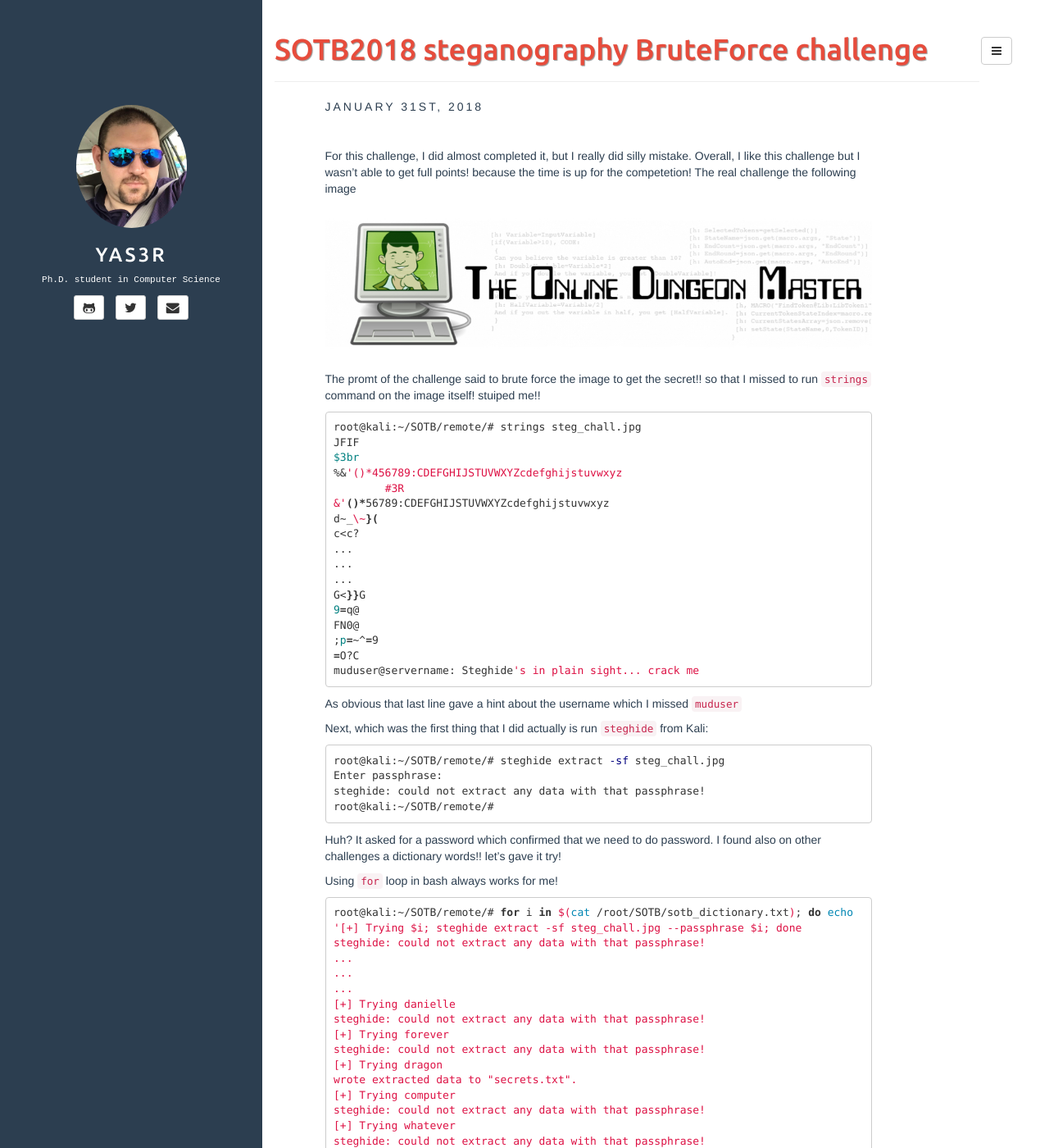
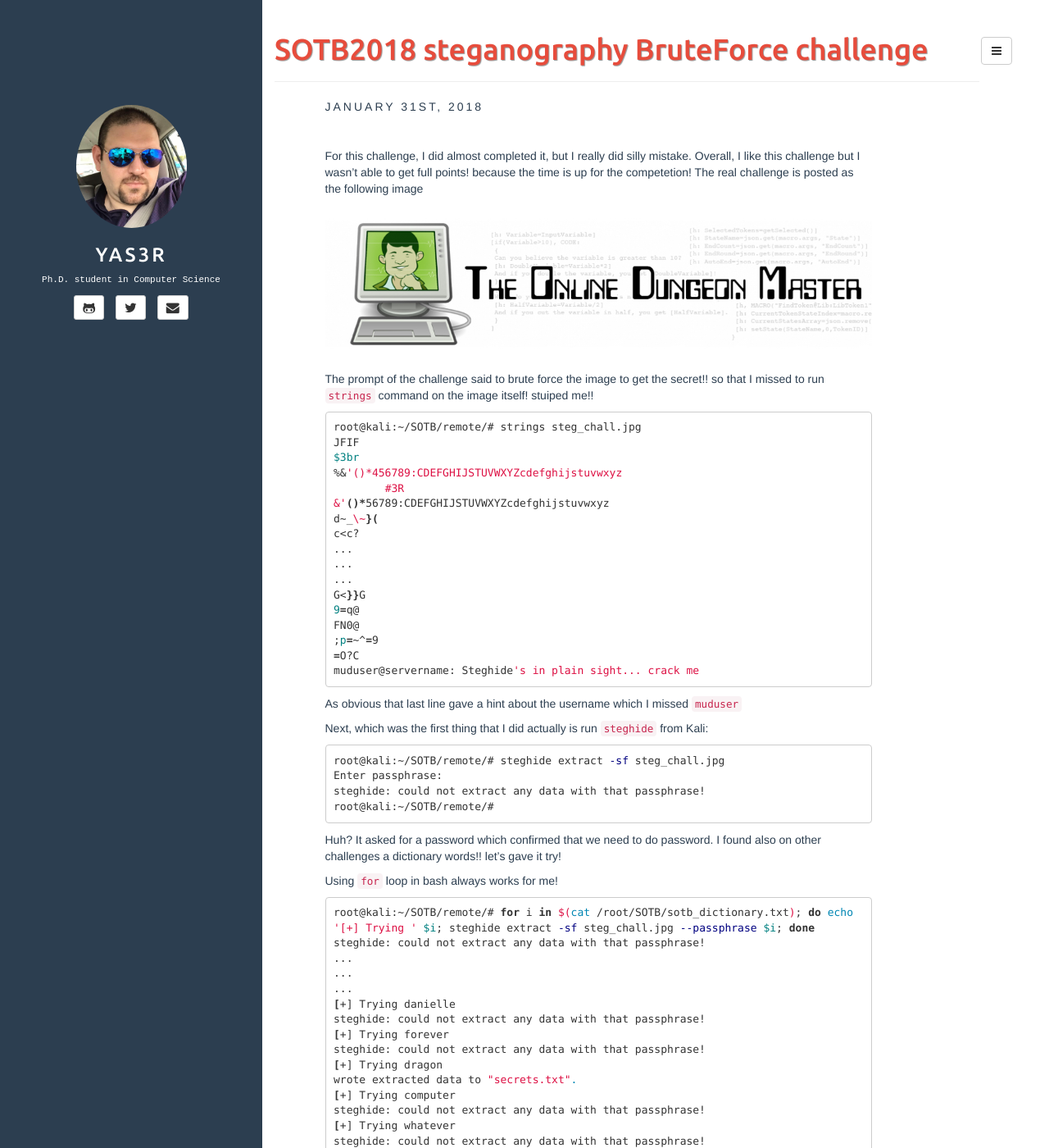
Before and after one commit to yaserfaraj/yaserfaraj.github.io, a Jekyll site: the page built from _posts/2018-01-31-SOTB-Steganography-bruteforce.md, in a window 1280 px wide and 1400 px high. Shown: the whole window at 82% size. Built offline with Jekyll 4.4.1, drawn with Linux system fonts in a browser that asks for light colours; some of the changed text lies outside the part shown.

Commit message:
new post steghide

````diff
--- a/_posts/2018-01-31-SOTB-Steganography-bruteforce.md
+++ b/_posts/2018-01-31-SOTB-Steganography-bruteforce.md
@@ -9,13 +9,13 @@ navigation: True
 ---
 <br>
 For this challenge, I did almost completed it, but I really did silly mistake. Overall, I like this challenge but I wasn't able to get full points! because the time is up for the competetion!
-The real challenge the following image
+The real challenge is posted as the following image
 
 <p align="center">
   <img src="/assets/ctf/steg_chall.jpg" alt="Steg challenge - SOTB" />
 </p>
 
-The promt of the challenge said to brute force the image to get the secret!! so that I missed to run `strings` command on the image itself! stuiped me!!
+The prompt of the challenge said to brute force the image to get the secret!! so that I missed to run `strings` command on the image itself! stuiped me!!
 
 ```bash
 root@kali:~/SOTB/remote/# strings steg_chall.jpg
@@ -53,7 +53,7 @@ Huh? It asked for a password which confirmed that we need to do password. I foun
 Using `for` loop in bash always works for me!
 
 ```bash
-root@kali:~/SOTB/remote/# for i in $(cat /root/SOTB/sotb_dictionary.txt); do echo '[+] Trying $i; steghide extract -sf steg_chall.jpg --passphrase $i; done
+root@kali:~/SOTB/remote/# for i in $(cat /root/SOTB/sotb_dictionary.txt); do echo '[+] Trying ' $i; steghide extract -sf steg_chall.jpg --passphrase $i; done
 steghide: could not extract any data with that passphrase!
 ...
 ...
````
